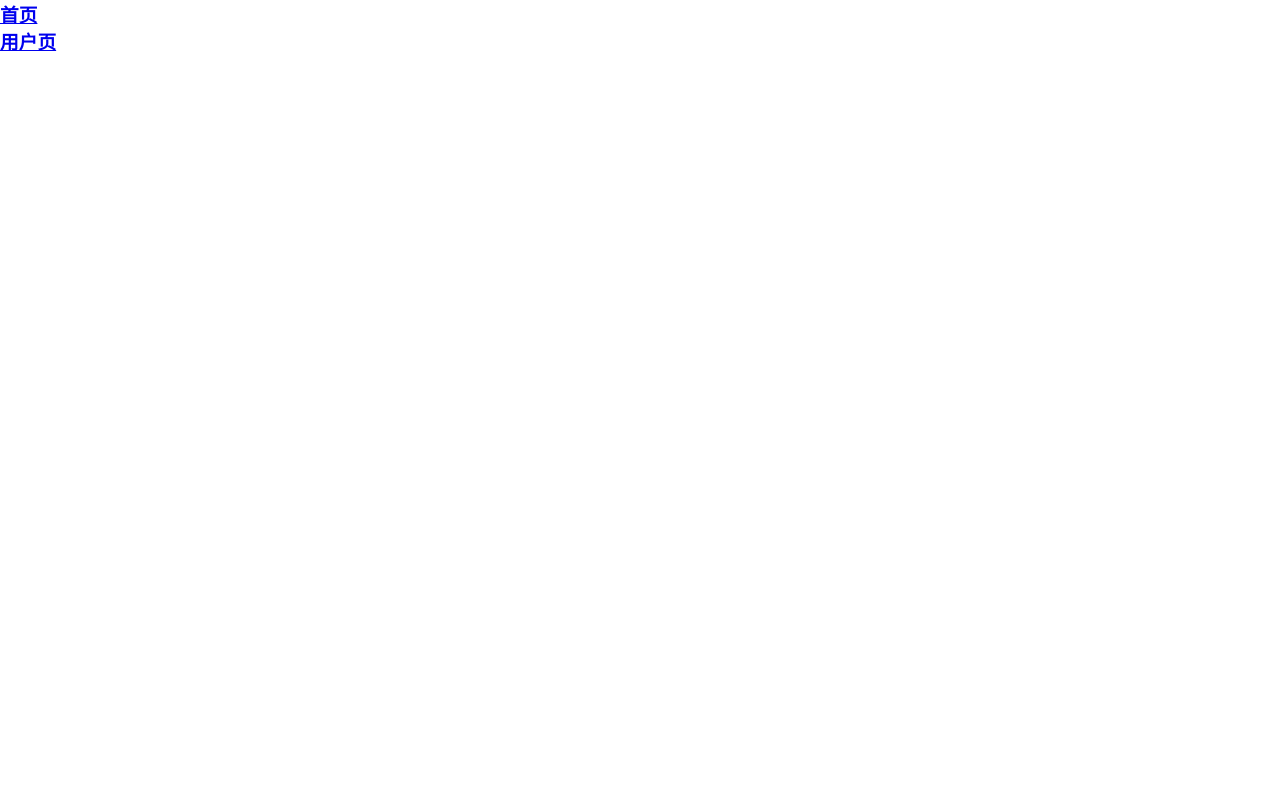
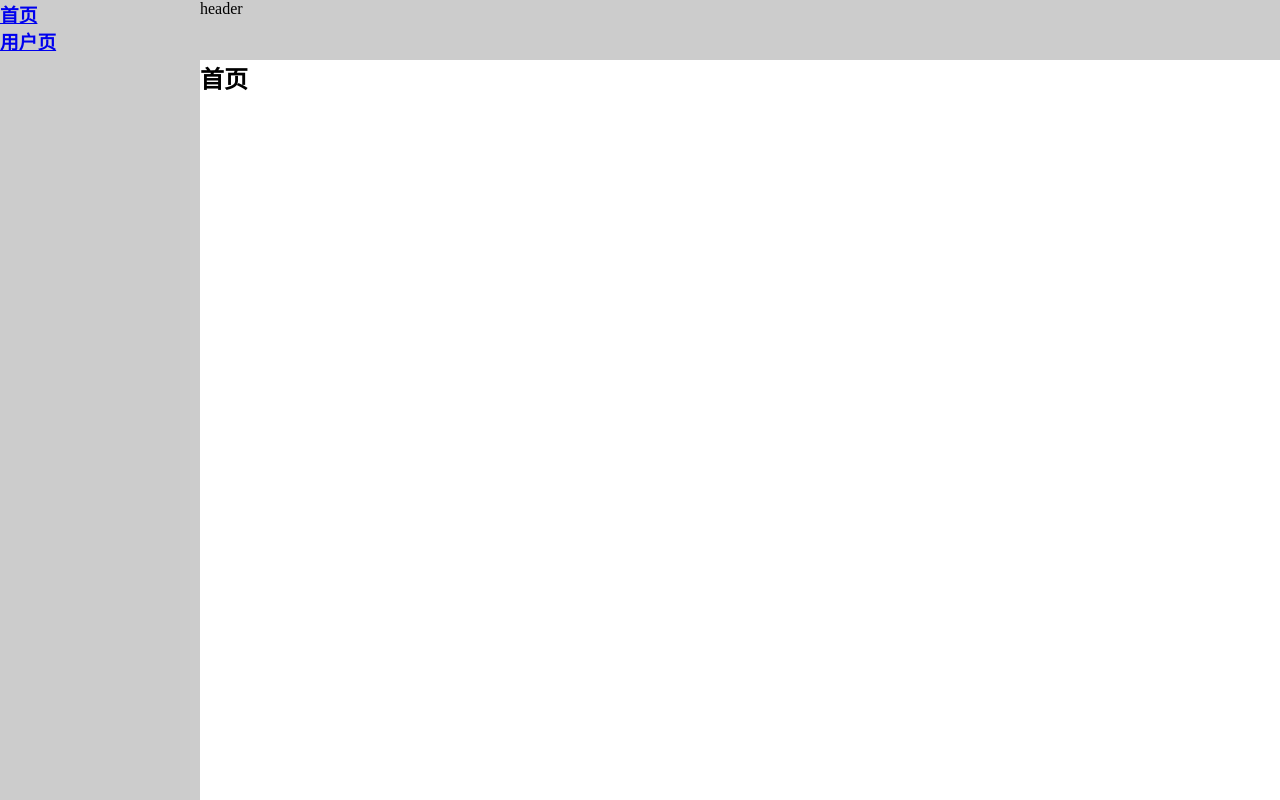
Before and after one commit to feelonewong/react-hook-demo, a React (Vite) app: page /#/layout in a window 1280 px wide. Before the commit this address had no page. Built offline with nearby package versions, Linux system fonts and the light colour scheme.

Commit message:
update:05搭建layout基本结构

```diff
--- a/src/App.tsx
+++ b/src/App.tsx
@@ -1,19 +1,15 @@
-import { useState } from 'react'
 import {HashRouter, Route, Routes, Link} from 'react-router-dom'
-import Login from "./views/Login/"
+import Layout from "./views/Layout/"
 import Home from "./views/Home/"
 import User from "./views/User/"
+
 function App() {
-  const [count, setCount] = useState(0)
-
   return (
     <HashRouter>
-      <Link to="/login/home"> <h3>首页</h3> </Link>
-      <Link to="/login/user"> <h3>用户页</h3> </Link>
       <Routes>
-        <Route path='/login' element={<Login/>}>
-          <Route path="home" element={<Home/>}/>
-          <Route path="user" element={<User/>}/>
+        <Route path='/layout' element={<Layout/>}>
+          <Route index element={<Home></Home>}></Route>
+          <Route path="user" element={<User></User>}></Route>
         </Route>
       </Routes>
     </HashRouter>
--- a/src/views/Home/index.tsx
+++ b/src/views/Home/index.tsx
@@ -1,7 +1,7 @@
 function Home(){
   return (
     <div>
-      首页
+      <h2>首页</h2>
     </div>
   )
 }
--- /dev/null
+++ b/src/views/Layout/index.tsx
@@ -0,0 +1,21 @@
+import { Outlet, Link } from "react-router-dom";
+import "./layout.scss";
+function Layout(){
+  return (
+    <section id="container">
+        <aside>
+          <h3> <Link to="/layout">首页</Link> </h3>
+          <h3> <Link to="/layout/user">用户页</Link> </h3>
+        </aside>
+        <section>
+          <header>header</header>
+          <main>
+            <Outlet></Outlet>
+          </main>
+        </section>
+    </section>
+  )
+
+}
+
+export default Layout;
--- /dev/null
+++ b/src/views/Layout/layout.scss
@@ -0,0 +1,21 @@
+#container {
+  display: flex;
+  width: 100vw;
+  height: 100vh;
+  aside {
+    width: 200px;
+    background-color: #ccc;
+  }
+  section {
+    display: flex;
+    flex-direction: column;
+    flex: 1;
+  }
+  header {
+    height: 60px;
+    background-color: #ccc;
+  }
+  main {
+    flex: 1;
+  }
+}
--- a/src/views/User/index.tsx
+++ b/src/views/User/index.tsx
@@ -1,7 +1,7 @@
 function User(){
   return (
     <div>
-      用户页
+      <h3>用户页</h3>
     </div>
   )
 }
```
